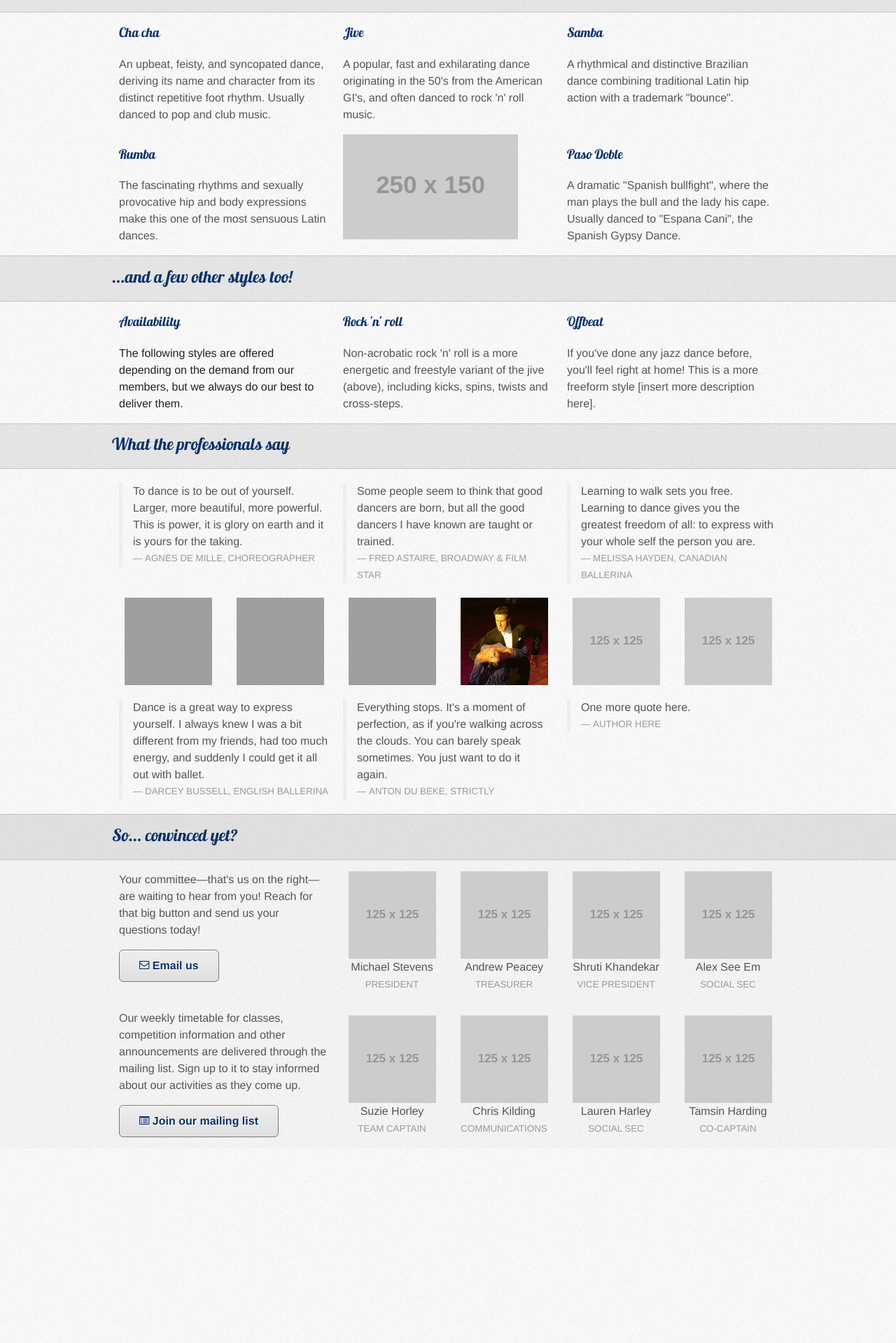
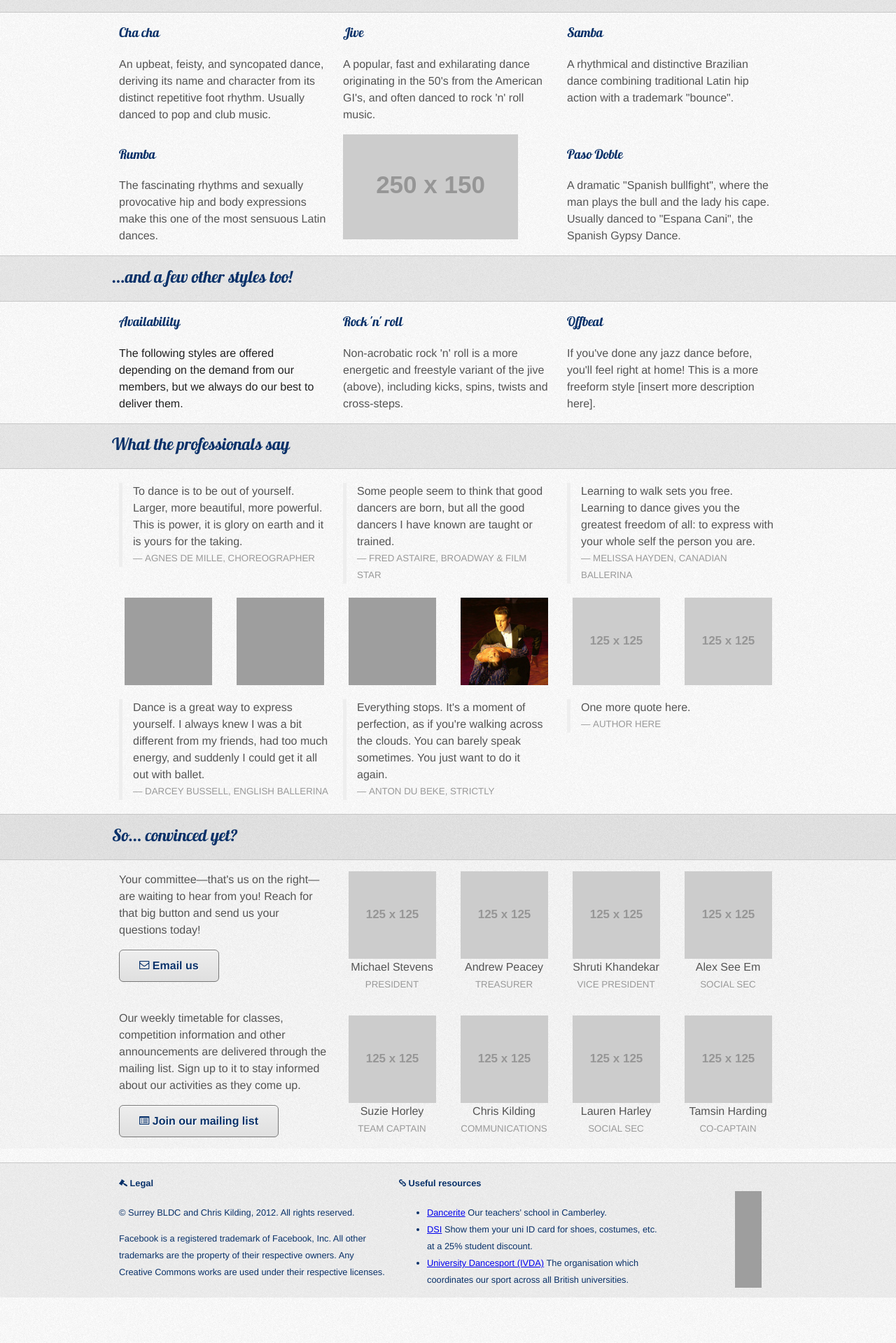
Before and after one commit to surreybldc/surreybldc.github.com, a Jekyll site: the page built from index.html, in a window 1280 px wide. Shown: the part 1402-3321 px from the top of the page at 70% size. Built offline with Jekyll 4.4.1, drawn with Linux system fonts in a browser that asks for light colours; before the commit the page ends 3123 px from its top, so only the background shows below that; grey boxes are pictures that could not be loaded.

Commit message:
Added footer

```diff
--- a/_layouts/default.html
+++ b/_layouts/default.html
@@ -26,4 +26,26 @@
       </ul>
     </nav>
     {{ content }}
+    <footer class="site">
+      <div class="container_12">
+        <div class="grid_5">
+          <h4><i class="icon-legal"></i> Legal</h4>
+          <p>&copy; Surrey BLDC and Chris Kilding, 2012. All rights reserved.</p>
+          <p>Facebook is a registered trademark of Facebook, Inc. All other trademarks are the property of their respective owners. Any Creative Commons works are used under their respective licenses.</p>
+        </div>
+        <div class="grid_5 suffix_1">
+          <h4><i class="icon-link"></i> Useful resources</h4>
+          <ul style="margin-left: 0">
+            <li><a href="http://www.dancerite.co.uk/">Dancerite</a> Our teachers’ school in Camberley.</li>
+            <li><a href="http://www.dsi-london.com/">DSI</a> Show them your uni ID card for shoes, costumes, etc. at a 25% student discount.</li>
+            <li><a href="http://www.universitydancesport.com/">University Dancesport (IVDA)</a> The organisation which coordinates our sport across all British universities.</li>
+          </ul>
+        </div>
+        <div class="grid_1">
+          <a href="http://www.w3.org/html/logo/">
+            <img style="padding-top: 40px" src="http://www.w3.org/html/logo/badge/html5-badge-v-css3-semantics.png" width="38" height="138" alt="HTML5 Powered with CSS3 / Styling, and Semantics" title="HTML5 Powered with CSS3 / Styling, and Semantics">
+          </a>
+        </div>
+      </div>
+    </footer>
   </body>
--- a/css/styles.css
+++ b/css/styles.css
@@ -25,7 +25,7 @@ body {
   font-family: Helvetica Neue, Arial, sans-serif;
 }
 body {
-  padding-bottom: 80px;
+  padding-bottom: 65px;
   font-size: 1em;
   line-height: 1.5em;
   color: #555;
@@ -35,11 +35,19 @@ h1, h2, h3 {
   color: #093169;
   font-weight: normal;
 }
+header.site,
+footer.site {
+  background-color: rgba(0, 0, 0, 0.05);
+  color: #093169;
+}
 header.site {
-  background-color: rgba(0, 0, 0, 0.05);
   text-align: center;
   padding: 20px 0 0;
-  color: #093169;
+}
+footer.site {
+  margin-top: 20px;
+  border-top: 1px solid #c6c6c6;
+  font-size: 0.8em;
 }
 header img {
   display: inline-block;
```
Also changed, not shown: 7 other files.
